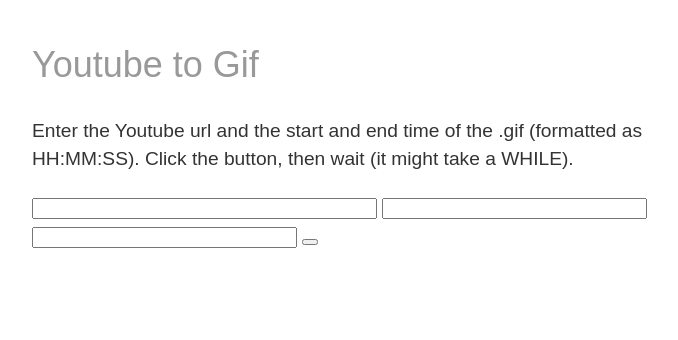
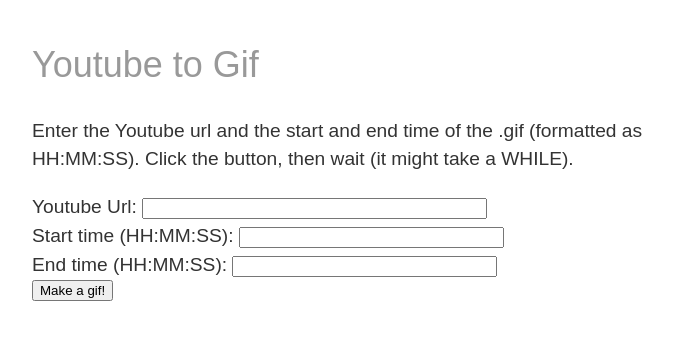
Before and after one commit to lelandbatey/gif-machine, a Flask app: page / in a window 1280 px wide. Shown: the top 340 px of the page, without its empty margins (278-956 px from the left). Run offline with Flask 2, Linux system fonts and the light colour scheme; some libraries are stand-ins or nearby versions.

Commit message:
Improvements to the styling and layout.

```diff
--- a/templates/frontpage.html
+++ b/templates/frontpage.html
@@ -99,10 +99,10 @@
 <div id="content">
     <h1>Youtube to Gif</h1>
     <p> Enter the Youtube url and the start and end time of the .gif (formatted as HH:MM:SS). Click the button, then wait (it might take a WHILE).</p>
-    <input id="youtubeUrl" size="40"></input>
-    <input id="startTime" size="30"></input>
-    <input id="endTime" size="30"></input>
-    <button id="submitBtn" onlcick="getPageJson()"></button>
+    Youtube Url: <input id="youtubeUrl" size="40"></input><br>
+    Start time (HH:MM:SS): <input id="startTime" size="30"></input><br>
+    End time (HH:MM:SS): <input id="endTime" size="30"></input><br>
+    <button id="submitBtn" onlcick="getPageJson()">Make a gif!</button>
 </div>
 </body>
 
```
